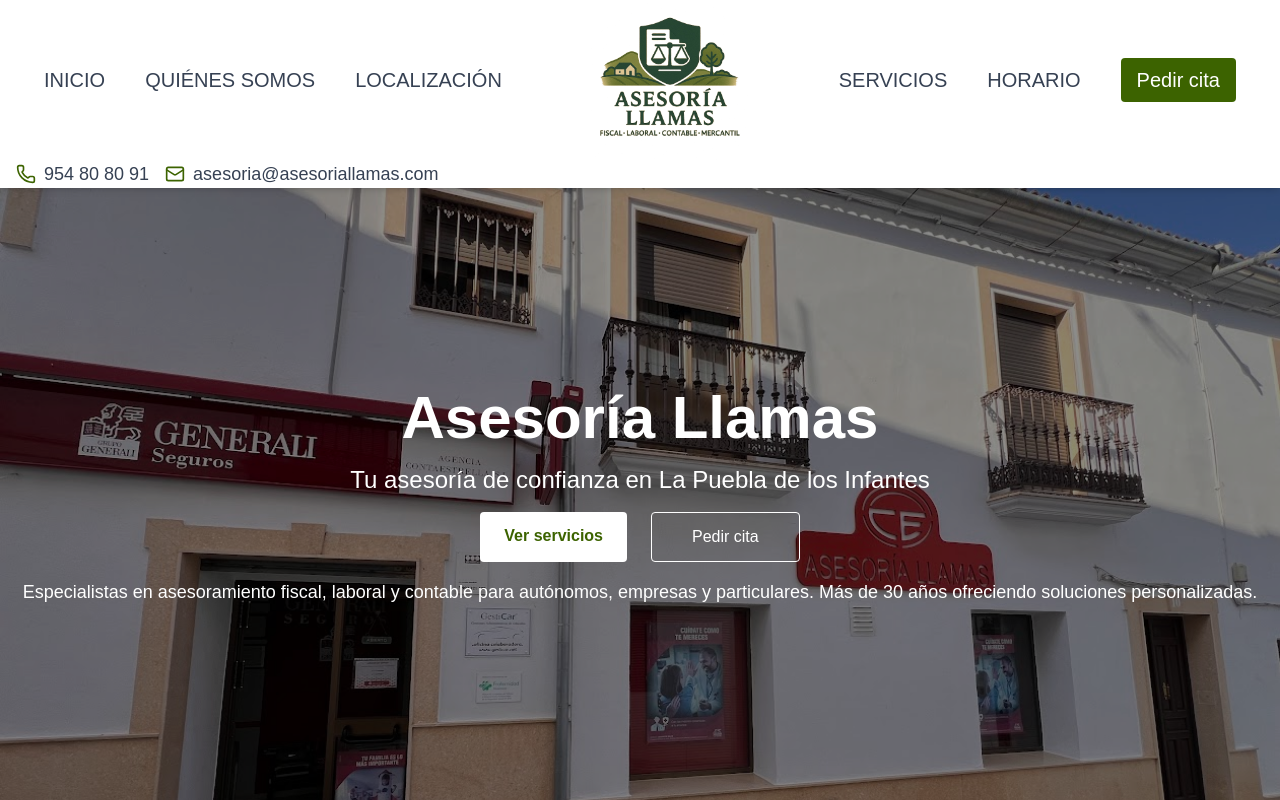
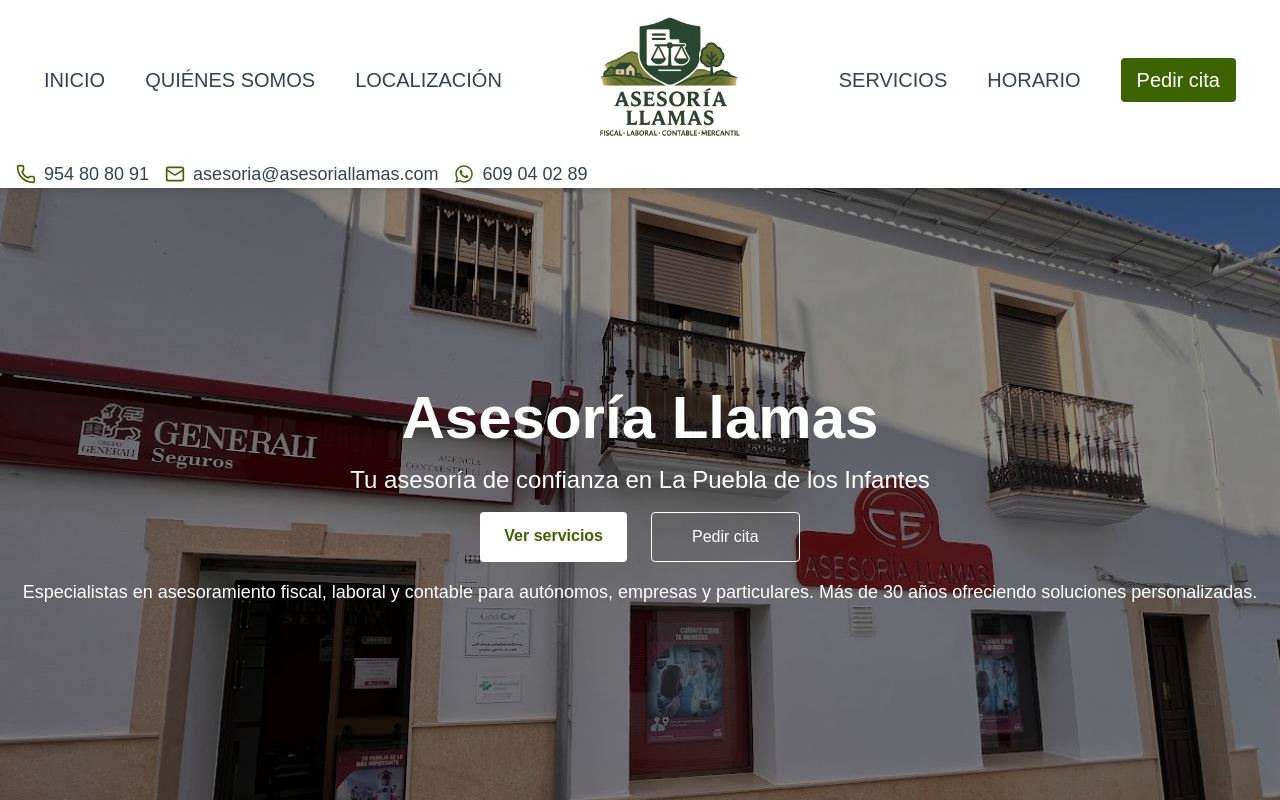
Before and after one commit to asesoriallamas/web, a Next.js app: page / in a window 1280 px wide. Shown: the top 800 px of the page. Built offline with nearby package versions, Linux system fonts and the light colour scheme.

Commit message:
enlace whatsapp

```diff
--- a/package.json
+++ b/package.json
@@ -13,7 +13,8 @@
     "lucide-react": "^0.522.0",
     "next": "15.3.4",
     "react": "^19.0.0",
-    "react-dom": "^19.0.0"
+    "react-dom": "^19.0.0",
+    "react-icons": "^5.5.0"
   },
   "devDependencies": {
     "@tailwindcss/postcss": "^4",
--- a/src/app/header.tsx
+++ b/src/app/header.tsx
@@ -1,6 +1,7 @@
 'use client';
 
-import { Mail,Phone } from "lucide-react";
+import { Mail,Phone} from "lucide-react";
+import { FaWhatsapp } from 'react-icons/fa';
 import { useState } from "react";
 import Link from "next/link";
 
@@ -99,6 +100,10 @@ export default function Header() {
             <Mail className="text-lime-800 w-5 h-5" />
             <a href="mailto:asesoria@asesoriallamas.com" className="hover:text-lime-800">asesoria@asesoriallamas.com</a>
           </div>
+          <div className="flex items-center gap-2">
+            <FaWhatsapp className="text-lime-800 w-5 h-5"/>
+            <a href="https://wa.me/34609040289" className="hover:text-lime-800">609 04 02 89</a>
+          </div>
         </div>
       </header>
   );
```
Also changed, not shown: 1 other file (tests, documents, lock files or other folders).
